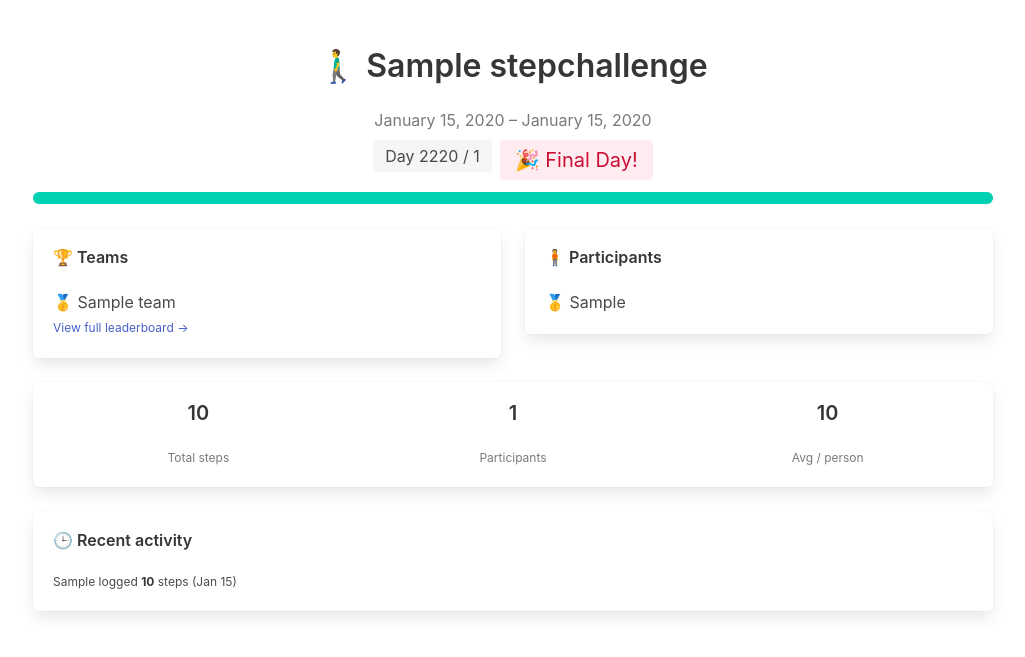
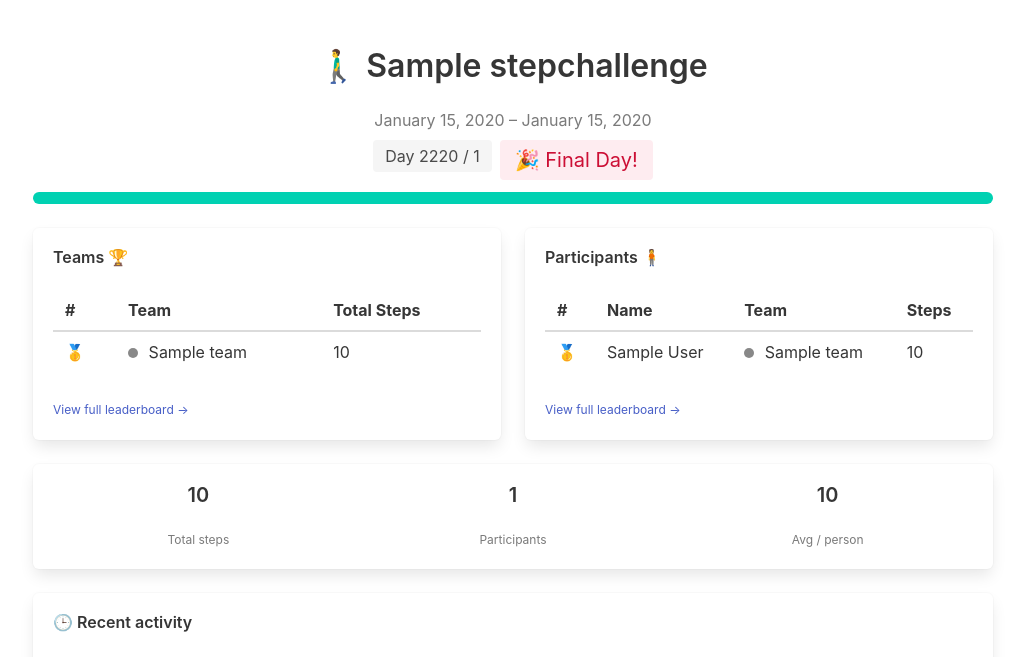
Before and after one commit to elliecdev/step_challenges, a Django app: page / in a window 1280 px wide. Shown: the part 56-713 px from the top of the page, without its empty margins (127-1152 px from the left). Run offline with Django 5.2, Linux system fonts and the light colour scheme; tables that the repository leaves empty hold one stand-in row (values such as "Sample post").

Commit message:
home view: updated mini leaderboard style to table format

```diff
--- a/steps/templates/steps/home.html
+++ b/steps/templates/steps/home.html
@@ -83,51 +83,87 @@
       </div>
       {% endif %}
 
-      {# 3. MINI LEADERBOARDS #}
+        {# 3️⃣ MINI LEADERBOARDS (Table Format in Boxes) #}
         <div class="column is-12 is-8">
         <div class="columns is-variable is-3">
 
-          <!-- Teams -->
+            <!-- 🏆 TEAM LEADERBOARD -->
             <div class="column">
             <div class="box">
-              <h2 class="title is-6">🏆 Teams</h2>
-              <ul>
+                <h2 class="title is-6">Teams 🏆</h2>
+                <table class="table is-fullwidth is-striped is-hoverable">
+                <thead>
+                    <tr>
+                    <th>#</th>
+                    <th>Team</th>
+                    <th>Total Steps</th>
+                    </tr>
+                </thead>
+                <tbody>
                     {% for team in top_teams %}
-                  <li class="is-flex is-justify-content-space-between">
-                    <span>
-                      {% if forloop.counter == 1 %}🥇{% elif forloop.counter == 2 %}🥈{% elif forloop.counter == 3 %}🥉{% endif %}
+                    <tr>
+                        <td>{% if forloop.counter == 1 %}🥇{% elif forloop.counter == 2 %}🥈{% elif forloop.counter == 3 %}🥉{% endif %}</td>
+                        <td>
+                        <span style="display:inline-block;width:10px;height:10px;border-radius:50%;background-color:{{ team.team__color }};margin-right:6px"></span>
                         {{ team.team__name }}
-                    </span>
-                    <strong>{{ team.total_steps }}</strong>
-                  </li>
+                        </td>
+                        <td>{{ team.team_total|default:0 }}</td>
+                    </tr>
+                    {% empty %}
+                    <tr>
+                        <td colspan="3" class="has-text-grey">No team data yet.</td>
+                    </tr>
                     {% endfor %}
-              </ul>
+                </tbody>
+                </table>
                 <a href="{% url 'steps-leaderboard' %}" class="is-size-7">
                 View full leaderboard →
                 </a>
             </div>
             </div>
 
-          <!-- Participants -->
+            <!-- 🧍 PARTICIPANT LEADERBOARD -->
             <div class="column">
             <div class="box">
-              <h2 class="title is-6">🧍 Participants</h2>
-              <ul>
+                <h2 class="title is-6">Participants 🧍</h2>
+                <table class="table is-fullwidth is-striped is-hoverable">
+                <thead>
+                    <tr>
+                    <th>#</th>
+                    <th>Name</th>
+                    <th>Team</th>
+                    <th>Steps</th>
+                    </tr>
+                </thead>
+                <tbody>
                     {% for p in top_participants %}
-                  <li class="is-flex is-justify-content-space-between">
-                    <span>
-                      {% if forloop.counter == 1 %}🥇{% elif forloop.counter == 2 %}🥈{% elif forloop.counter == 3 %}🥉{% endif %}
-                      {{ p.user.first_name|default:p.user.username }}
-                    </span>
-                    <strong>{{ p.total_steps }}</strong>
-                  </li>
+                    <tr>
+                        <td>{% if forloop.counter == 1 %}🥇{% elif forloop.counter == 2 %}🥈{% elif forloop.counter == 3 %}🥉{% endif %}</td>
+                        <td>
+                        {{ p.user.first_name|default:p.user.username }} {{ p.user.last_name }}
+                        </td>
+                        <td>
+                        <span style="display:inline-block;width:10px;height:10px;border-radius:50%;background-color:{{ p.team.color }};margin-right:6px"></span>
+                        {{ p.team.name }}
+                        </td>
+                        <td>{{ p.latest_steps|default:0 }}</td>
+                    </tr>
+                    {% empty %}
+                    <tr>
+                        <td colspan="4" class="has-text-grey">No participant data yet.</td>
+                    </tr>
                     {% endfor %}
-              </ul>
+                </tbody>
+                </table>
+                <a href="{% url 'steps-leaderboard' %}" class="is-size-7">
+                View full leaderboard →
+                </a>
             </div>
             </div>
 
         </div>
         </div>
+
 
       {# 4. QUICK STATS #}
       <div class="column is-12">
--- a/steps/views.py
+++ b/steps/views.py
@@ -9,6 +9,7 @@ from django.utils.timezone import now
 from collections import defaultdict
 from django.views.generic import TemplateView
 from django.db.models import OuterRef, Subquery, Sum, Max
+from django.db.models.functions import Coalesce
 
 
 challenges = [
@@ -56,7 +57,6 @@ class HomeView(TemplateView):
             .first()
         )
         context["current_challenge"] = current_challenge
-
         if not current_challenge:
             return context  # No active challenge → template handles empty state
 
@@ -91,28 +91,40 @@ class HomeView(TemplateView):
         )
 
         # --------------------
+        # 🔹 Subquery to get latest step total per participant
+        # --------------------
+        latest_entry_subquery = (
+            StepEntry.objects
+            .filter(
+                participant=OuterRef("pk"),
+                challenge=current_challenge
+            )
+            .order_by("-date")
+            .values("total_steps")[:1]
+        )
+
+        # --------------------
         # Top participants (Top 3)
         # --------------------
-        top_participants_qs = (
+        participants = (
             Participant.objects
             .filter(team__challenge=current_challenge)
-            .annotate(latest_steps=Max("step_entries__total_steps"))
+            .annotate(latest_steps=Coalesce(Subquery(latest_entry_subquery), 0))
             .select_related("user", "team")
             .order_by("-latest_steps")
         )
-        context["top_participants"] = top_participants_qs[:3]
+        context["top_participants"] = participants[:3]
 
         # --------------------
         # Top teams (Top 3)
         # --------------------
-        top_teams_qs = (
-            Participant.objects
-            .filter(team__challenge=current_challenge)
+        teams = (
+            participants
             .values("team__id", "team__name", "team__color")
-            .annotate(team_steps=Sum("step_entries__total_steps"))
-            .order_by("-team_steps")
+            .annotate(team_total=Sum("latest_steps"))
+            .order_by("-team_total")
         )
-        context["top_teams"] = top_teams_qs[:3]
+        context["top_teams"] = teams[:3]
 
         # --------------------
         # Quick stats
@@ -120,7 +132,7 @@ class HomeView(TemplateView):
         total_steps = (
             StepEntry.objects
             .filter(participant__team__challenge=current_challenge)
-            .aggregate(total=Sum("total_steps"))["total"] or 0
+            .aggregate(total=Coalesce(Sum("total_steps"), 0))["total"]
         )
         participant_count = Participant.objects.filter(team__challenge=current_challenge).count()
         entry_count = StepEntry.objects.filter(participant__team__challenge=current_challenge).count()
@@ -213,8 +225,6 @@ class StepEntryCreateView(LoginRequiredMixin, CreateView):
             entries_by_challenge[entry.challenge].append(entry)
 
         context["entries_by_challenge"] = dict(entries_by_challenge)
-        print("DEBUG: entries_by_challenge =", entries_by_challenge)
-        print("DEBUG: entries_by_challenge.items =", entries_by_challenge.items)
 
         # single challenge participant info
         if context["single_challenge"]:
```
Lines whose indentation alone changed are shown as unchanged.
